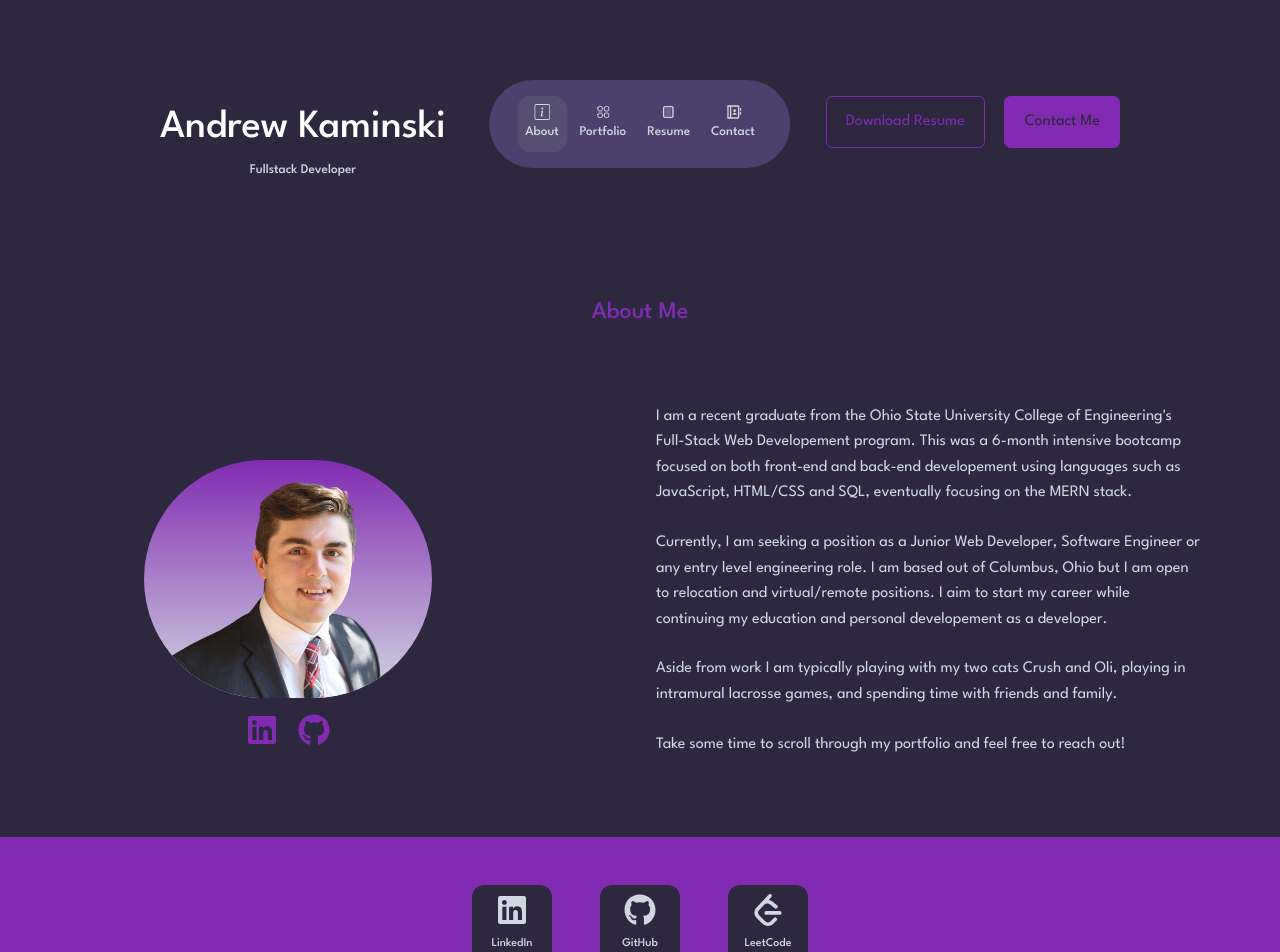
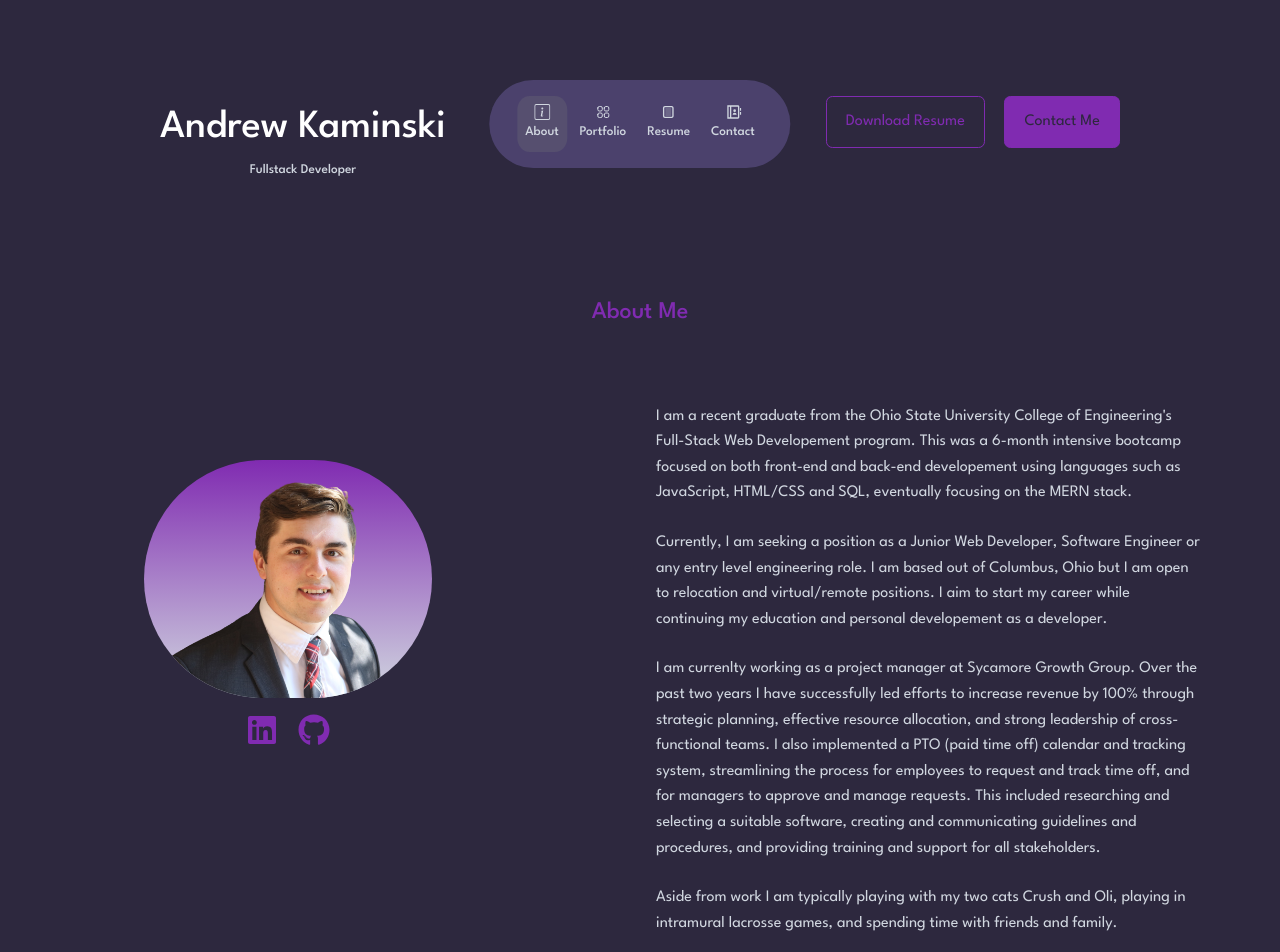
Before and after one commit to AndrewKamSki/React-Portfolio, a React (Create React App) app: page / in a window 1280 px wide. Shown: the top 952 px of the page. Built offline with nearby package versions, Linux system fonts and the light colour scheme.

Commit message:
Added current job achievements in my aboout section

```diff
--- a/src/components/about/About.js
+++ b/src/components/about/About.js
@@ -27,6 +27,14 @@ const About = () => {
             I aim to start my career while continuing my education and personal developement as a developer.
           </p>
           <p>
+            I am currenlty working as a project manager at Sycamore Growth Group. Over the past two years I have successfully led
+            efforts to increase revenue by 100% through strategic planning, effective resource allocation, and strong leadership
+            of cross-functional teams. I also implemented a PTO (paid time off) calendar and tracking system, streamlining the process
+            for employees to request and track time off, and for managers to approve and manage requests. This included researching
+            and selecting a suitable software, creating and communicating guidelines and procedures, and providing training and
+            support for all stakeholders.
+          </p>
+          <p>
             Aside from work I am typically playing with my two cats Crush and Oli, playing in
             intramural lacrosse games, and spending time with friends and family.
           </p>
```
